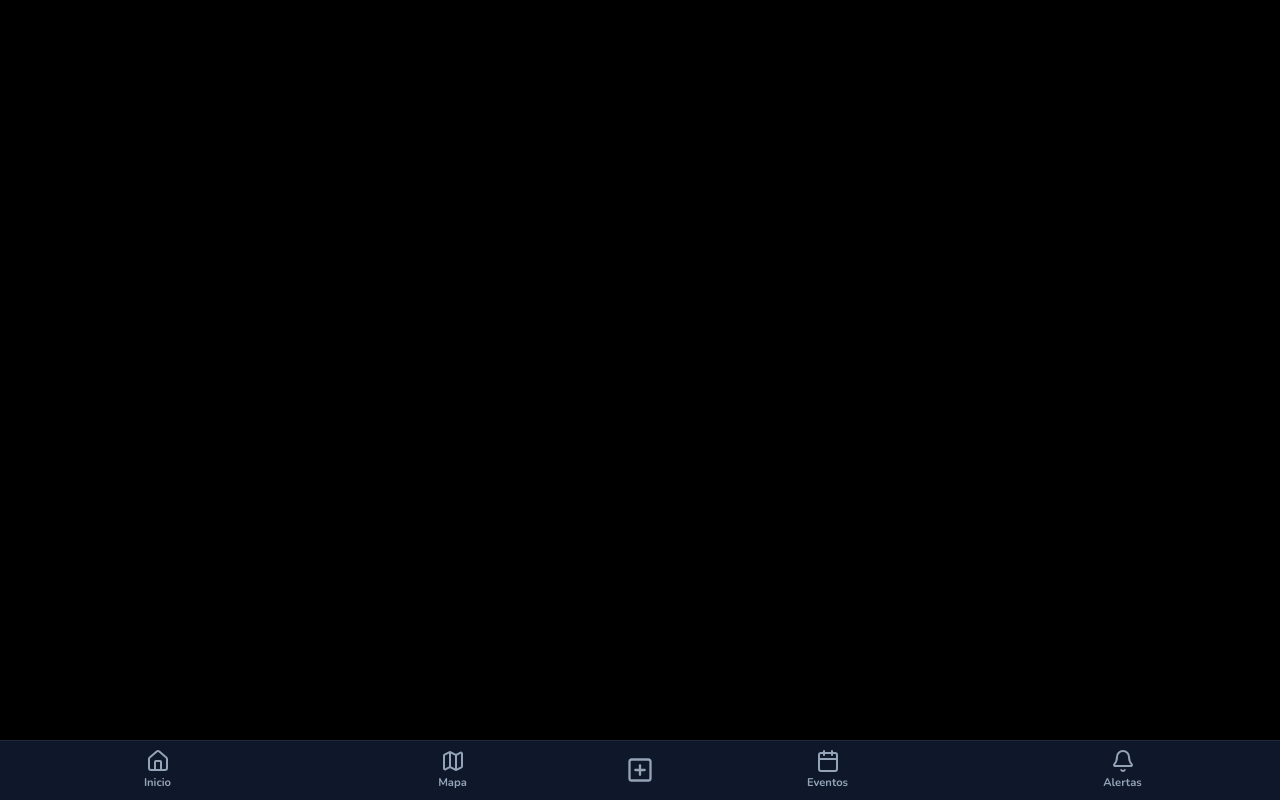
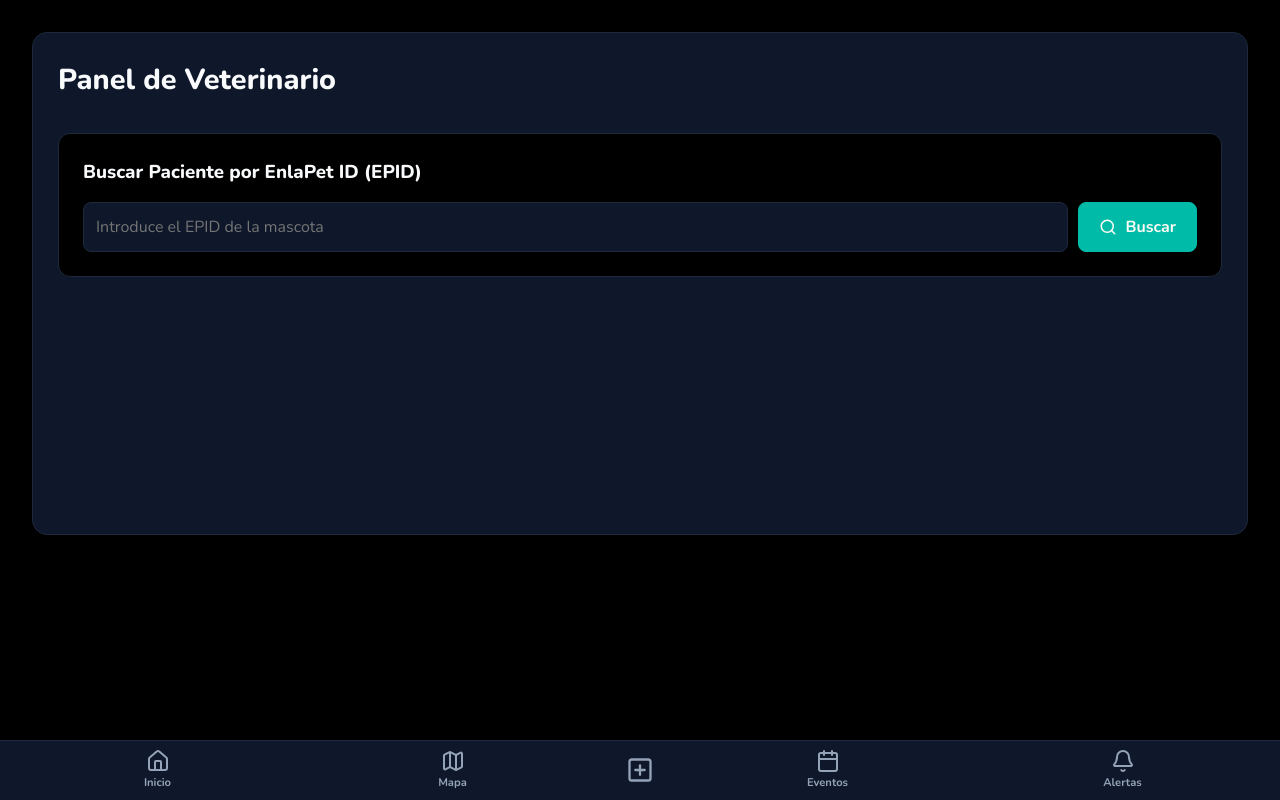
Before and after one commit to covacentral/enlapet-app, a React (Vite) app in the folder frontend/: page /dashboard/vet-panel in a window 1280 px wide. Built offline with nearby package versions, Linux system fonts and the light colour scheme; no server answers; sample sign-in values are in the browser's storage.

Commit message:
NEW: modal para veterinarios

```diff
--- a/frontend/src/MainHeader.jsx
+++ b/frontend/src/MainHeader.jsx
@@ -1,14 +1,14 @@
 // frontend/src/MainHeader.jsx
-// Versión 1.2 - Refactorización a CSS Modules
-// TAREA: Se implementa el módulo de estilos local para la cabecera principal.
+// Versión 1.3 - Añade enlace condicional al Panel de Veterinario
+// TAREA: Se muestra un botón de acceso al panel solo si el usuario es un veterinario verificado.
 
 import React from 'react';
 import { Link } from 'react-router-dom';
 import { auth } from './firebase';
-import { Plus } from 'lucide-react';
+import { Plus, Stethoscope } from 'lucide-react'; // <-- 1. Importamos un nuevo ícono
 
-// 1. IMPORTAMOS el nuevo módulo de estilos
 import styles from './MainHeader.module.css';
+import sharedStyles from './shared.module.css'; // <-- 2. Importamos estilos compartidos para el botón
 
 const PetBubble = ({ pet }) => (
   <Link to={`/dashboard/pet/${pet.id}`} className={styles.petBubble} title={pet.name}>
@@ -29,8 +29,10 @@ function MainHeader({ userProfile, pets }) {
 
   const currentUserId = auth.currentUser?.uid;
 
+  // --- 3. Lógica para determinar si mostrar el botón del panel ---
+  const isVerifiedVet = userProfile.verification?.status === 'verified' && userProfile.verification?.type === 'vet';
+
   return (
-    // 2. APLICAMOS las clases desde el objeto 'styles'
     <header className={styles.header}>
       <div className={styles.userProfileSection}>
         <Link to={`/dashboard/user/${currentUserId}`} className={styles.userProfileLink}>
@@ -44,6 +46,14 @@ function MainHeader({ userProfile, pets }) {
             </div>
             <p className={styles.profileBio}>{userProfile.bio || 'Sin biografía.'}</p>
         </Link>
+
+        {/* --- 4. Renderizado condicional del botón --- */}
+        {isVerifiedVet && (
+            <Link to="/dashboard/vet-panel" className={`${sharedStyles.button} ${sharedStyles.primary}`} style={{marginTop: '15px', textDecoration: 'none'}}>
+                <Stethoscope size={18} />
+                Panel Veterinario
+            </Link>
+        )}
       </div>
       <div className={styles.userPetsSection}>
         <h1 className={styles.brandTitle}>enlapet</h1>
--- a/frontend/src/ProfileLayout.jsx
+++ b/frontend/src/ProfileLayout.jsx
@@ -1,6 +1,6 @@
 // frontend/src/ProfileLayout.jsx
-// Versión: 3.5 - CORRECCIÓN CRÍTICA de Bucle Infinito
-// TAREA: Se corrige la dependencia en useCallback para evitar un ciclo infinito de fetching de datos.
+// Versión: 3.6 - Añadida la ruta para el Panel de Veterinario
+// TAREA: Se añade la nueva ruta y se importa el componente VetDashboardPage.
 
 import { useState, useEffect, useCallback } from 'react';
 import { Routes, Route, useNavigate } from 'react-router-dom';
@@ -18,6 +18,7 @@ import PetsTab from './PetsTab.jsx';
 import PetSocialProfile from './PetSocialProfile.jsx';
 import UserProfilePage from './UserProfilePage.jsx';
 import NotificationsPage from './NotificationsPage.jsx';
+import VetDashboardPage from './VetDashboardPage.jsx'; // <-- 1. IMPORTAMOS la nueva página
 
 // Importación de Componentes
 import LoadingComponent from './LoadingComponent.jsx';
@@ -31,19 +32,13 @@ const API_URL = import.meta.env.VITE_API_URL || 'http://localhost:3001';
 function ProfileLayout({ user }) {
   const [userProfile, setUserProfile] = useState(null);
   const [pets, setPets] = useState([]);
-  const [loading, setLoading] = useState(true); // <-- Inicia en true
+  const [loading, setLoading] = useState(true);
   const [unreadCount, setUnreadCount] = useState(0);
   const [isCreateModalOpen, setIsCreateModalOpen] = useState(false);
   const navigate = useNavigate();
 
-  // --- LÍNEA CORREGIDA ---
-  // Se elimina `userProfile` del array de dependencias de useCallback.
-  // La función de fetching no debe depender del estado que ella misma establece.
-  // Ahora solo depende de `user`, por lo que solo se recreará si el usuario cambia (logout/login).
   const fetchCoreData = useCallback(async () => {
     if (!user) return;
-
-    // El estado de carga se gestiona en el useEffect principal para mayor control.
     try {
       const idToken = await user.getIdToken();
       const [profileResponse, petsResponse] = await Promise.all([
@@ -58,9 +53,6 @@ function ProfileLayout({ user }) {
       setPets(petsData);
     } catch (error) {
       console.error("Error fetching core data:", error);
-      // Opcional: Podríamos redirigir a una página de error o mostrar un mensaje.
-    } finally {
-      // setLoading(false) se moverá al useEffect para asegurar que se llame solo una vez.
     }
   }, [user]);
 
@@ -78,36 +70,42 @@ function ProfileLayout({ user }) {
     }
   }, [user]);
 
-  // --- LÓGICA DE useEffect CORREGIDA ---
-  // Se estructura para ejecutar el fetching de datos una sola vez cuando el componente se monta
-  // o cuando el usuario cambia.
   useEffect(() => {
-    setLoading(true); // Inicia la carga
-
+    setLoading(true);
     Promise.all([
         fetchCoreData(),
         fetchUnreadCount()
     ]).finally(() => {
-        setLoading(false); // Finaliza la carga después de que AMBAS promesas se resuelvan
+        setLoading(false);
     });
-
     const interval = setInterval(fetchUnreadCount, 60000);
     return () => clearInterval(interval);
   }, [fetchCoreData, fetchUnreadCount]);
 
-
   const handleMarkAsRead = useCallback(async () => {
-    // ... (sin cambios)
+    setUnreadCount(0);
+    try {
+      const idToken = await user.getIdToken();
+      await fetch(`${API_URL}/api/notifications/mark-as-read`, {
+        method: 'POST',
+        headers: { 'Authorization': `Bearer ${idToken}` }
+      });
+    } catch (error) {
+      console.error("Error marking notifications as read:", error);
+      fetchUnreadCount();
+    }
   }, [user, fetchUnreadCount]);
 
   const handlePostCreated = (newPost) => {
-    // ... (sin cambios)
+    setIsCreateModalOpen(false);
+    if (newPost) {
+      navigate('/dashboard');
+    }
   };
 
   if (loading) return <LoadingComponent text="Cargando tu universo EnlaPet..." />;
 
   return (
-    // ... (El resto del JSX no necesita cambios)
     <div className={styles.container}>
       {isCreateModalOpen && (
         <CreatePostModal
@@ -132,6 +130,9 @@ function ProfileLayout({ user }) {
           <Route path="pet/:petId" element={<PetSocialProfile user={user} userProfile={userProfile} pets={pets} onUpdate={fetchCoreData} />} />
           <Route path="user/:userId" element={<UserProfilePage />} />
           <Route path="notifications/post/:postId" element={<NotificationsPage onMarkAsRead={handleMarkAsRead} />} />
+
+          {/* --- 2. AÑADIMOS LA NUEVA RUTA PROTEGIDA --- */}
+          <Route path="vet-panel" element={<VetDashboardPage />} />
         </Routes>
       </main>
 
--- /dev/null
+++ b/frontend/src/VetDashboardPage.jsx
@@ -0,0 +1,139 @@
+// frontend/src/VetDashboardPage.jsx
+// (NUEVO) Panel de control para que los veterinarios gestionen a sus pacientes.
+
+import { useState } from 'react';
+import { auth } from './firebase';
+import { Search, Send, CheckCircle, XCircle } from 'lucide-react';
+
+import styles from './VetDashboardPage.module.css';
+import sharedStyles from './shared.module.css';
+
+const API_URL = import.meta.env.VITE_API_URL || 'http://localhost:3001';
+
+// Componente para mostrar el resultado de la búsqueda de una mascota
+const PetSearchResult = ({ pet, onLinkRequest }) => {
+  const [isLoading, setIsLoading] = useState(false);
+  const [message, setMessage] = useState('');
+  const [requestSent, setRequestSent] = useState(false);
+
+  const handleLinkRequest = async () => {
+    setIsLoading(true);
+    setMessage('');
+    try {
+      const user = auth.currentUser;
+      if (!user) throw new Error("No autenticado.");
+      const idToken = await user.getIdToken();
+
+      const response = await fetch(`${API_URL}/api/vet/request-link/${pet.id}`, {
+        method: 'POST',
+        headers: { 'Authorization': `Bearer ${idToken}` }
+      });
+
+      const data = await response.json();
+      if (!response.ok) throw new Error(data.message);
+
+      setMessage(data.message);
+      setRequestSent(true);
+    } catch (error) {
+      setMessage(error.message);
+    } finally {
+      setIsLoading(false);
+    }
+  };
+
+  return (
+    <div className={styles.petResultCard}>
+      <img
+        src={pet.petPictureUrl || 'https://placehold.co/150x150/E2E8F0/4A5568?text=🐾'}
+        alt={pet.name}
+        className={styles.petImage}
+      />
+      <div className={styles.petInfo}>
+        <h4>{pet.name}</h4>
+        <p>{pet.breed || 'Raza no especificada'}</p>
+      </div>
+      <div style={{ marginLeft: 'auto' }}>
+        {requestSent ? (
+          <p style={{display: 'flex', alignItems: 'center', gap: '8px', color: 'var(--success-green)'}}><CheckCircle size={20}/> Solicitud Enviada</p>
+        ) : (
+          <button
+            className={`${sharedStyles.button} ${sharedStyles.primary}`}
+            onClick={handleLinkRequest}
+            disabled={isLoading}
+          >
+            <Send size={16} /> {isLoading ? 'Enviando...' : 'Solicitar Vínculo'}
+          </button>
+        )}
+      </div>
+    </div>
+  );
+};
+
+
+function VetDashboardPage() {
+  const [epid, setEpid] = useState('');
+  const [searchResult, setSearchResult] = useState(null);
+  const [isLoading, setIsLoading] = useState(false);
+  const [message, setMessage] = useState('');
+
+  const handleSearch = async (e) => {
+    e.preventDefault();
+    if (!epid.trim()) return;
+
+    setIsLoading(true);
+    setMessage('');
+    setSearchResult(null);
+
+    try {
+      const user = auth.currentUser;
+      if (!user) throw new Error("No autenticado.");
+      const idToken = await user.getIdToken();
+
+      const response = await fetch(`${API_URL}/api/vet/find-pet/${epid.trim()}`, {
+        headers: { 'Authorization': `Bearer ${idToken}` }
+      });
+
+      const data = await response.json();
+      if (!response.ok) throw new Error(data.message);
+
+      setSearchResult(data);
+
+    } catch (error) {
+      setMessage(error.message);
+    } finally {
+      setIsLoading(false);
+    }
+  };
+
+  return (
+    <div className={styles.container}>
+      <div className={styles.header}>
+        <h2 className={sharedStyles.tabTitle} style={{ marginBottom: 0 }}>Panel de Veterinario</h2>
+      </div>
+
+      <div className={styles.searchSection}>
+        <h3>Buscar Paciente por EnlaPet ID (EPID)</h3>
+        <form onSubmit={handleSearch} className={styles.searchForm}>
+          <input
+            type="text"
+            value={epid}
+            onChange={(e) => setEpid(e.target.value)}
+            placeholder="Introduce el EPID de la mascota"
+            className={styles.searchInput}
+            maxLength="6"
+          />
+          <button type="submit" className={`${sharedStyles.button} ${sharedStyles.primary}`} disabled={isLoading}>
+            <Search size={18}/> {isLoading ? 'Buscando...' : 'Buscar'}
+          </button>
+        </form>
+      </div>
+
+      <div className={styles.resultsSection}>
+        {message && <p className={sharedStyles.responseMessageError}>{message}</p>}
+        {searchResult && <PetSearchResult pet={searchResult} />}
+      </div>
+    </div>
+  );
+}
+
+export default VetDashboardPage;
--- /dev/null
+++ b/frontend/src/VetDashboardPage.module.css
@@ -0,0 +1,84 @@
+/* frontend/src/VetDashboardPage.module.css */
+/* Estilos para el panel de control del veterinario. */
+
+.container {
+    background-color: var(--background-light);
+    padding: 25px;
+    border-radius: 15px;
+    border: 1px solid var(--border-color);
+    text-align: left;
+}
+
+.header {
+    display: flex;
+    justify-content: space-between;
+    align-items: center;
+    margin-bottom: 2rem;
+    flex-wrap: wrap;
+    gap: 15px;
+}
+
+.searchSection {
+    width: 100%;
+    background-color: var(--background-dark);
+    padding: 1.5rem;
+    border-radius: 12px;
+    border: 1px solid var(--border-color);
+}
+
+.searchSection h3 {
+    margin-top: 0;
+    margin-bottom: 1rem;
+}
+
+.searchForm {
+    display: flex;
+    gap: 10px;
+}
+
+.searchInput {
+    flex-grow: 1;
+    padding: 12px;
+    border-radius: 8px;
+    background-color: var(--background-light);
+    border: 1px solid var(--border-color);
+    color: var(--text-primary);
+    font-size: 1rem;
+    text-transform: uppercase;
+}
+
+.searchInput::placeholder {
+    text-transform: none;
+}
+
+.resultsSection {
+    margin-top: 2rem;
+    min-height: 200px;
+}
+
+.petResultCard {
+    display: flex;
+    gap: 20px;
+    align-items: center;
+    background-color: var(--background-dark);
+    padding: 1rem;
+    border-radius: 12px;
+}
+
+.petImage {
+    width: 80px;
+    height: 80px;
+    border-radius: 50%;
+    object-fit: cover;
+    border: 3px solid var(--border-color);
+}
+
+.petInfo h4 {
+    margin: 0 0 4px 0;
+    font-size: 1.2rem;
+}
+
+.petInfo p {
+    margin: 0;
+    color: var(--text-secondary);
+}
```
